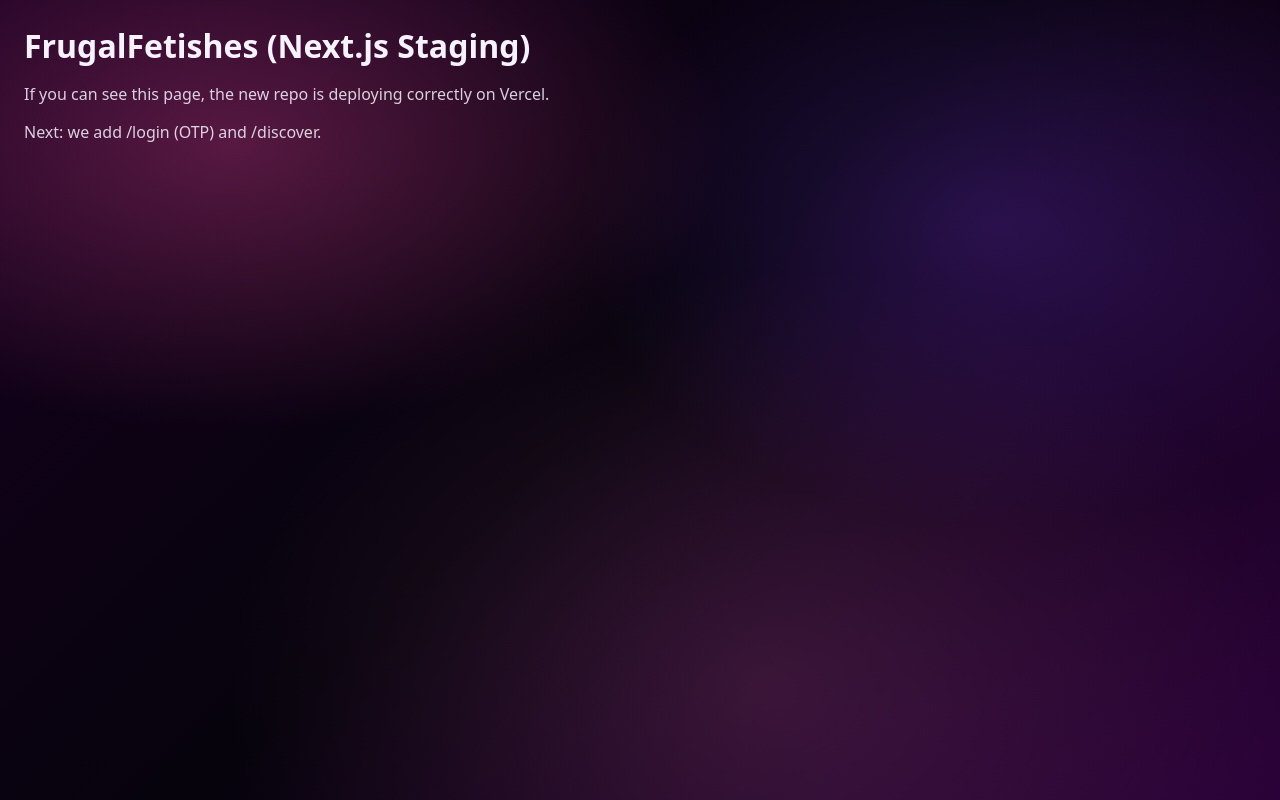
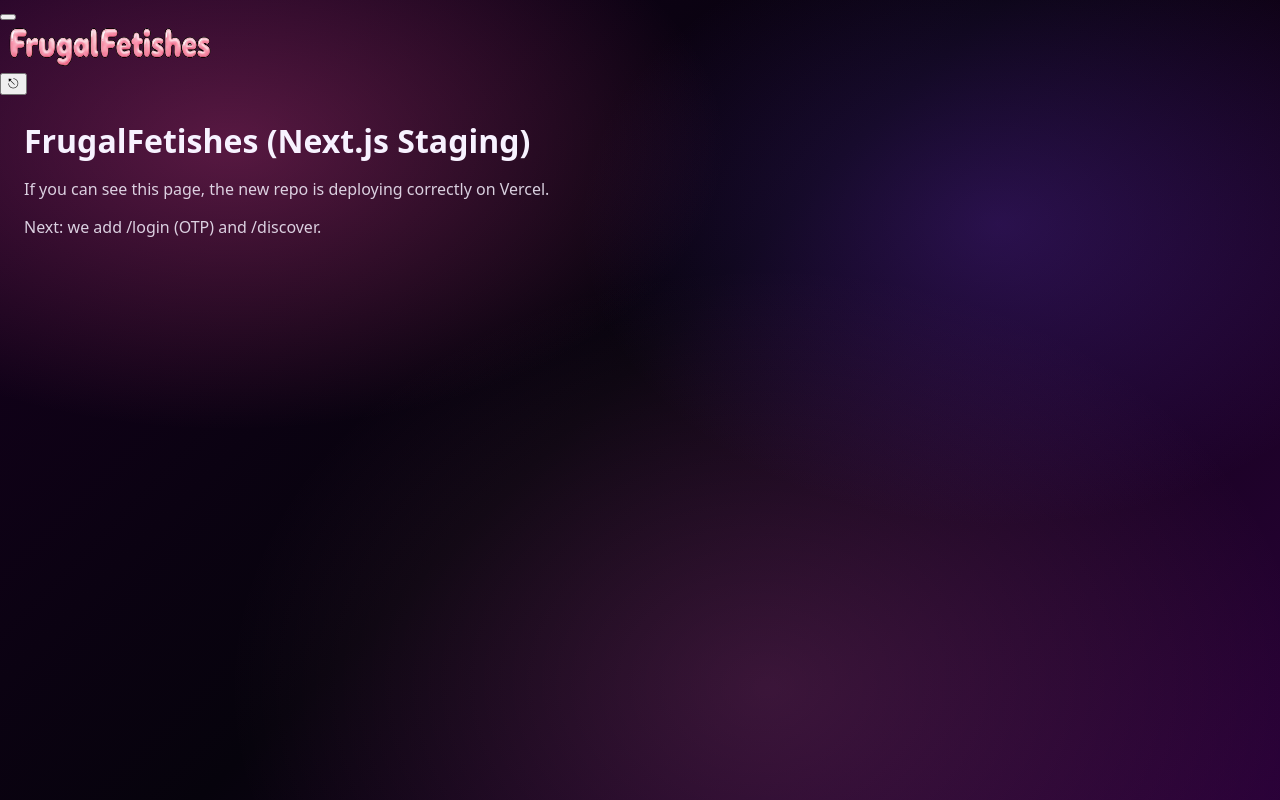
Before and after one commit to FrugalFetishes/frugalfetishes-frontend-next, a Next.js app: page / in a window 1280 px wide. Built offline with nearby package versions, Linux system fonts and the light colour scheme.

Commit message:
Update layout.tsx

```diff
--- a/src/app/layout.tsx
+++ b/src/app/layout.tsx
@@ -1,15 +1,22 @@
+import type { Metadata } from "next";
 import "./globals.css";
-import type { Metadata } from "next";
+import AppShell from "@/components/AppShell";
 
 export const metadata: Metadata = {
   title: "FrugalFetishes",
-  description: "Dating app prototype",
+  description: "FrugalFetishes (Next.js)",
 };
 
-export default function RootLayout({ children }: { children: React.ReactNode }) {
+export default function RootLayout({
+  children,
+}: Readonly<{
+  children: React.ReactNode;
+}>) {
   return (
     <html lang="en">
-      <body>{children}</body>
+      <body>
+        <AppShell>{children}</AppShell>
+      </body>
     </html>
   );
 }
```
